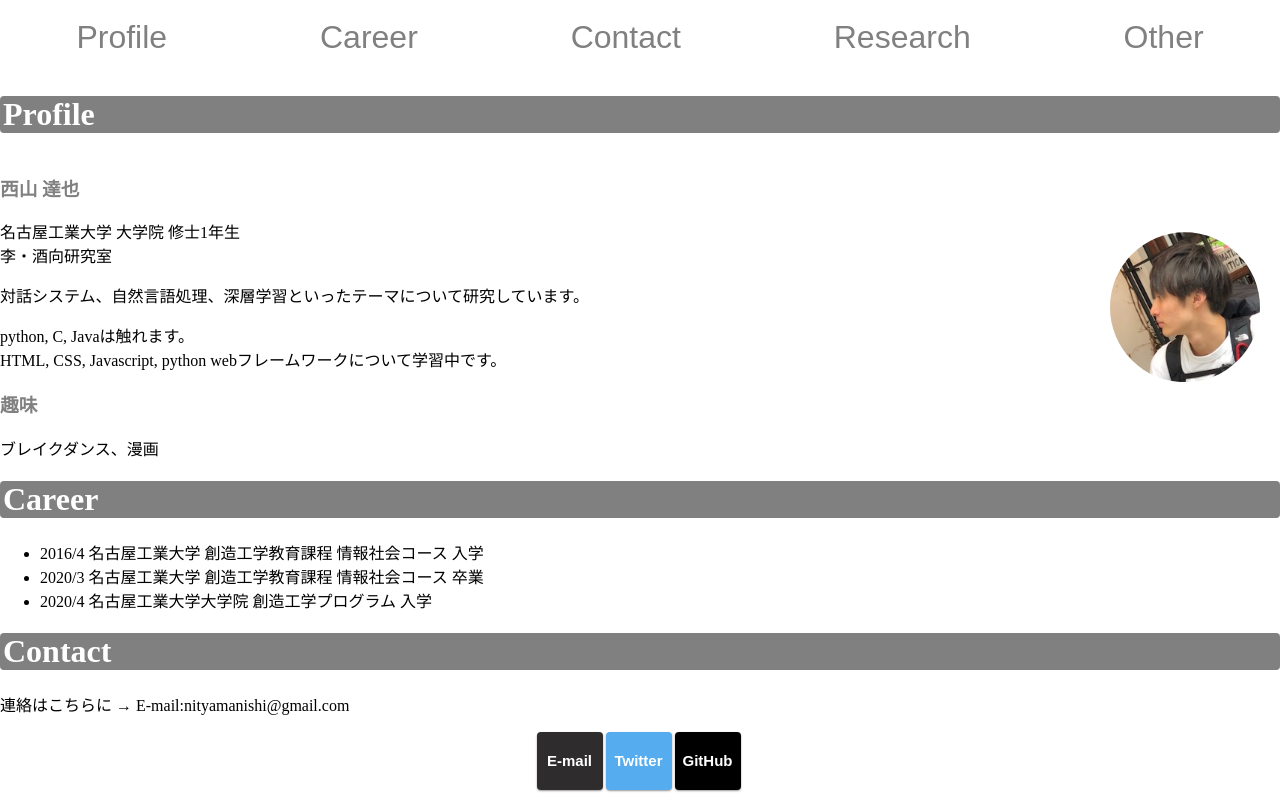
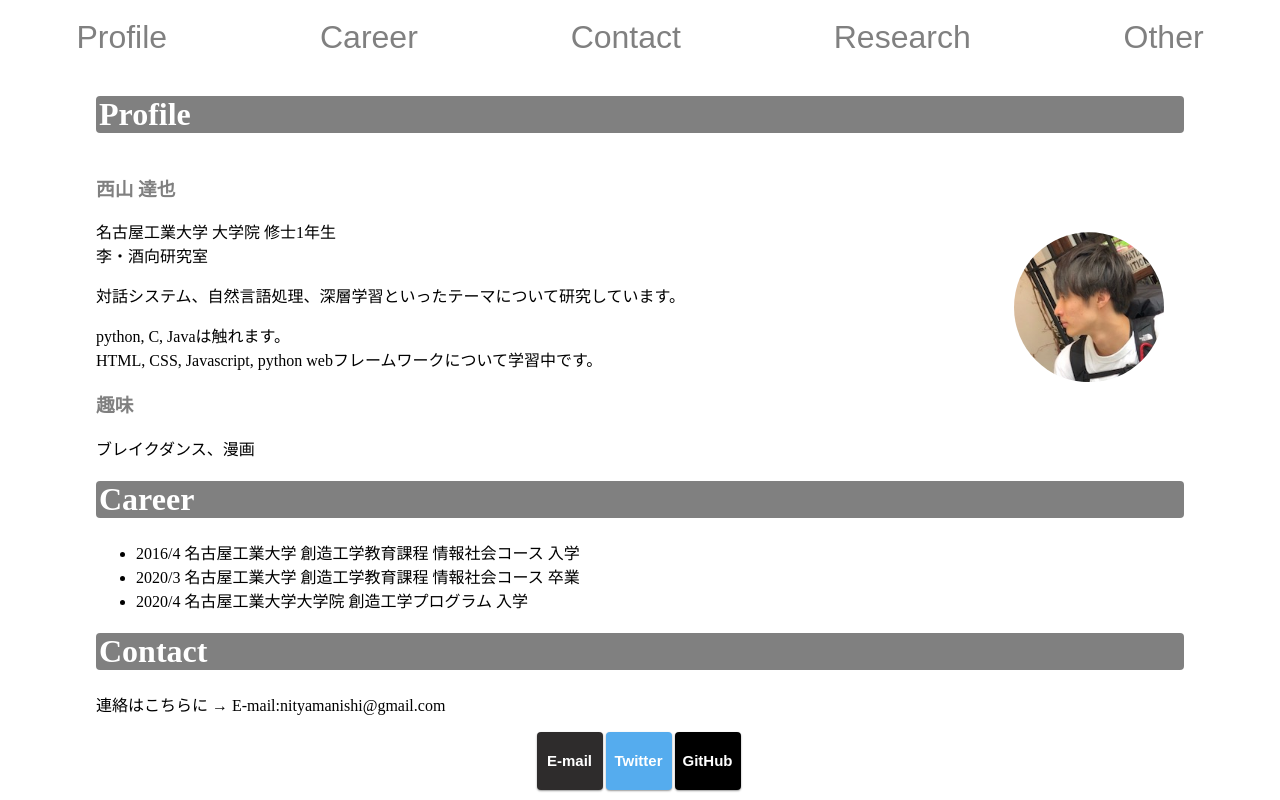
Before and after one commit to ntatsuyag/my_homepage, a plain HTML site: page index.html in a window 1280 px wide. Shown: the top 800 px of the page. Drawn offline with Linux system fonts and the light colour scheme.

Commit message:
mainを中心よりに修正

```diff
--- a/index.html
+++ b/index.html
@@ -21,12 +21,11 @@
             </nav>
         </aside>
     </header>
-    <div class="side_main">
+    <!-- <div class="side_main"> -->
         <!-- サイドメニューの出し入れ -->
         <!-- <input type="checkbox" name="" id="menu">
         <label for="menu" class="open"><div>Menu</div></label>
         <label for="menu" class="close"></label> -->
-
     <main>
         <h1 id="Profile">Profile</h1>
         <div class="profile_pic">
@@ -80,7 +79,6 @@
         </footer>
 
     </main>
-    </div>
-
+    <!-- </div> -->
 </body>
 </html>
--- a/style.css
+++ b/style.css
@@ -1,6 +1,17 @@
 body{
     margin: 0;
     padding: 0;
+    display: flex;
+    flex-direction: column;
+    /* align-items: center; */
+}
+body:not(:first-child){
+    /* display: flex; */
+    align-items: center;
+}
+
+header{
+    width: 100%;
 }
 
 header p{
@@ -75,7 +86,6 @@ header p{
 
 /* サイドバー */
 aside{
-    flex: 1;
     min-width: 170px;
 }
 aside ul{
@@ -109,7 +119,7 @@ aside div:hover{
 
 
 main{
-    flex: 9;
+    width: 85%;
 }
 
 /* bodyのリンク */
```
Lines whose indentation alone changed are shown as unchanged.
